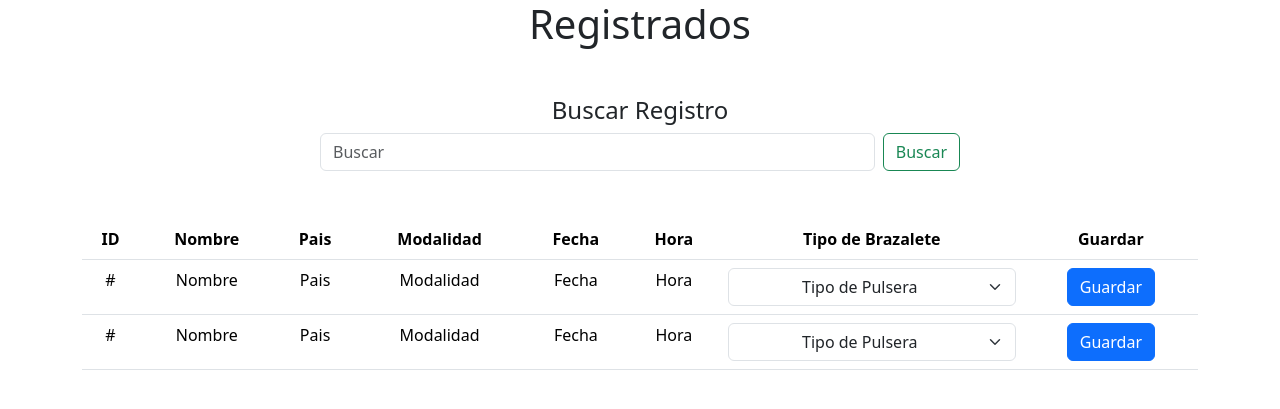
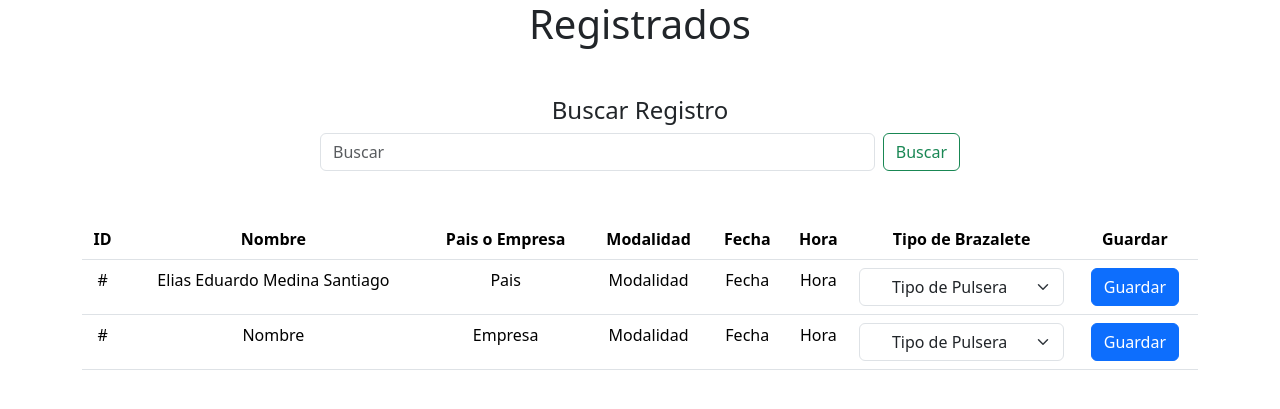
Before and after one commit to DanielAlegriaLino/pulseras_register, a Django app: page /registros/ in a window 1280 px wide. Shown: the top 409 px of the page. Run offline with Django 5.2, Linux system fonts and the light colour scheme.

Commit message:
Fixed minor path error

```diff
--- a/ProjectComunadesExtranjeras/AppResgistro/templates/registers.html
+++ b/ProjectComunadesExtranjeras/AppResgistro/templates/registers.html
@@ -5,7 +5,7 @@
 {% endblock %}
 
 {% block styles %}
-    <link rel="stylesheet" href="static/styles/registers.css">
+    <link rel="stylesheet" href="../../static/styles/registers.css">
 {% endblock %}
 
 {% block content %}
@@ -30,7 +30,7 @@
                 <tr>
                     <th>ID</th>
                     <th>Nombre</th>
-                    <th>Pais</th>
+                    <th>Pais o Empresa</th>
                     <th>Modalidad</th>
                     <th>Fecha</th>
                     <th>Hora</th>
@@ -41,7 +41,7 @@
             <tbody>
                 <tr>
                     <td>#</td>
-                    <td>Nombre</td>
+                    <td>Elias Eduardo Medina Santiago</td>
                     <td>Pais</td>
                     <td>Modalidad</td>
                     <td>Fecha</td>
@@ -66,7 +66,7 @@
                 <tr>
                     <td>#</td>
                     <td>Nombre</td>
-                    <td>Pais</td>
+                    <td>Empresa</td>
                     <td>Modalidad</td>
                     <td>Fecha</td>
                     <td>Hora</td>
@@ -95,5 +95,5 @@
 {% endblock %}
 
 {% block scripts %}
-    <script src="static/js/registers.js"></script>
+    <script src="../../static/js/registers.js"></script>
 {% endblock %}
--- a/public/preTemplateViews/index.html
+++ b/public/preTemplateViews/index.html
@@ -27,7 +27,7 @@
             </div>
         </section>
         <section class="container my-3">
-            <table class="table">
+            <table class="table table-hover">
                 <thead>
                     <tr>
                         <th>ID</th>
```
